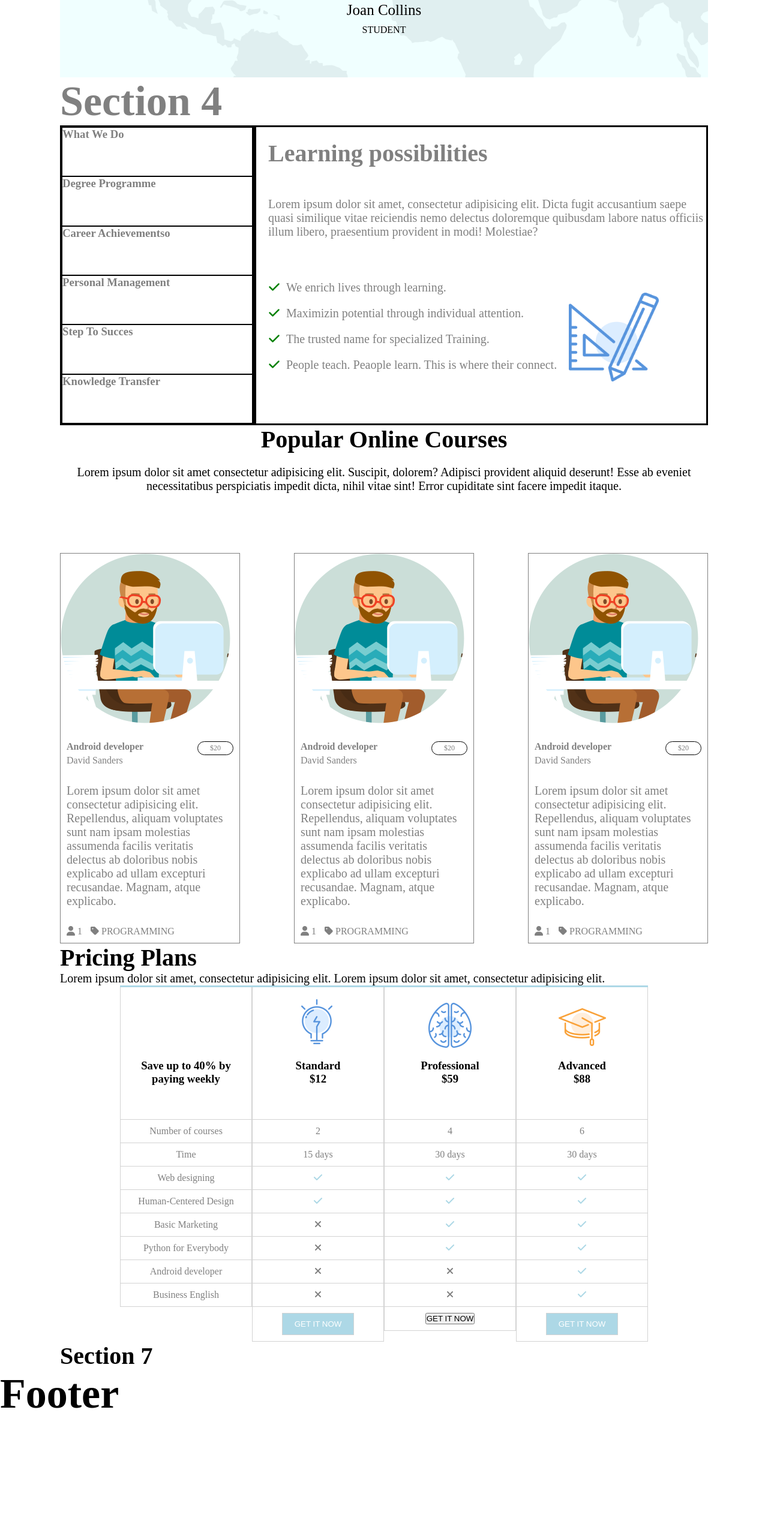
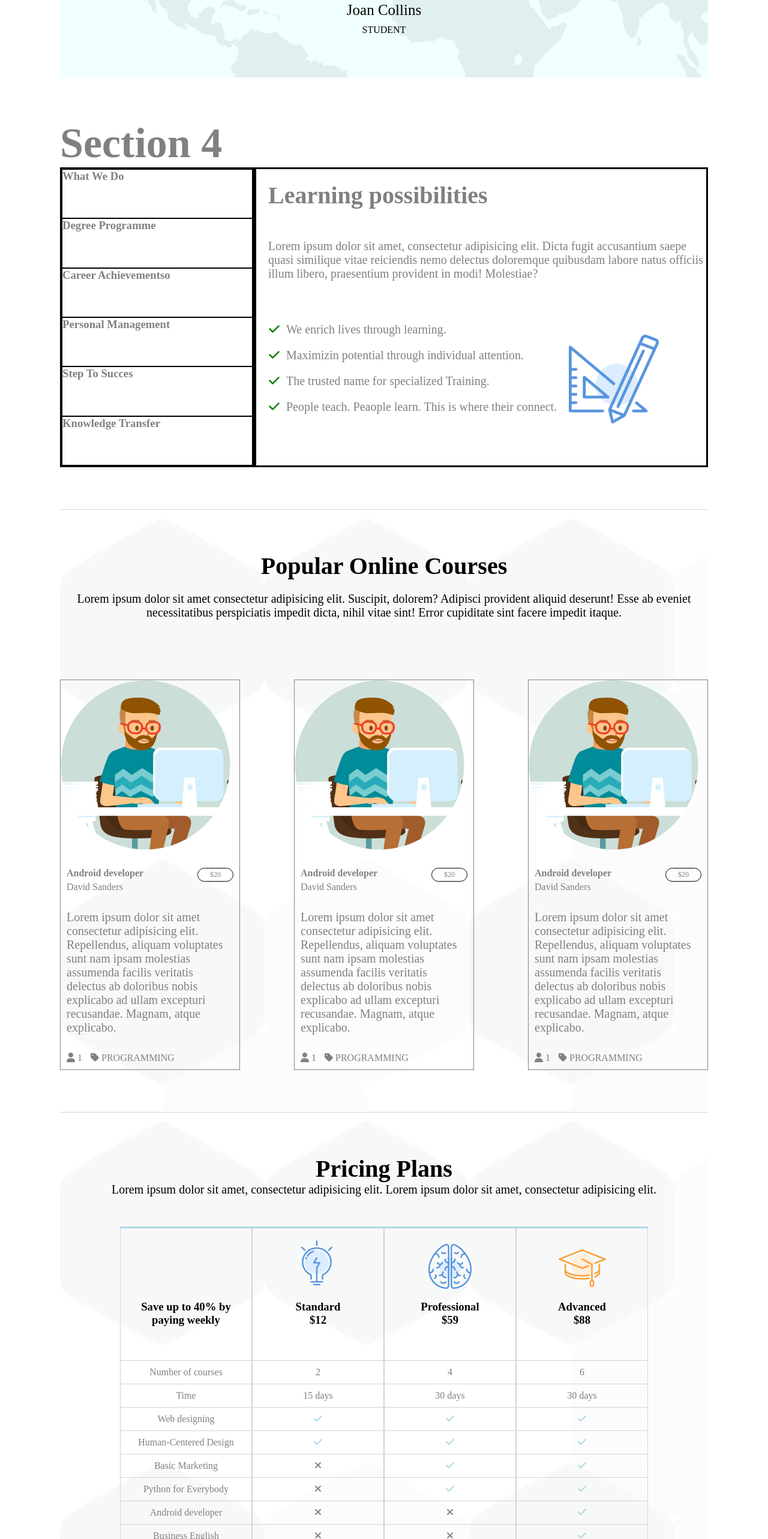
Before and after one commit to Nembo93/proj-html-vuejs, a Vue app: page / in a window 1280 px wide. Shown: the part 2600-5166 px from the top of the page at 60% size. Before the commit the page ends 4964 px from the top, so only its background shows below. Built offline with nearby package versions, Linux system fonts and the light colour scheme.

Commit message:
Aggiunge immagine di background a sezioni 5 e 6

```diff
--- a/src/components/AppSection4.vue
+++ b/src/components/AppSection4.vue
@@ -92,6 +92,10 @@ export default{
 <style scoped>
 *{
     color: gray;
+}
+section{
+    padding-top: 70px;
+    padding-bottom: 70px;
 }
 .sec4_col{
     height: 500px;
--- a/src/components/AppSection5.vue
+++ b/src/components/AppSection5.vue
@@ -59,6 +59,12 @@ export default{
 </template>
 
 <style scoped>
+section{
+    border-top: 1px solid lightgray;
+    padding-top: 70px;
+    padding-bottom: 70px;
+    background-image: url(../assets/page-background-img.png);
+}
 h2{
     margin-bottom: 20px;
 }
--- a/src/components/AppSection6.vue
+++ b/src/components/AppSection6.vue
@@ -6,8 +6,10 @@ export default{
 
 <template>
     <section>
-        <h2>Pricing Plans</h2>
-        <p>Lorem ipsum dolor sit amet, consectetur adipisicing elit. Lorem ipsum dolor sit amet, consectetur adipisicing elit.</p>
+        <div class="section_title">
+            <h2>Pricing Plans</h2>
+            <p>Lorem ipsum dolor sit amet, consectetur adipisicing elit. Lorem ipsum dolor sit amet, consectetur adipisicing elit.</p>
+        </div>
 
         <!-- Tabella -->
         <div class="container disp_flex">
@@ -182,6 +184,16 @@ export default{
 </template>
 
 <style scoped>
+section{
+    border-top: 1px solid lightgray;
+    padding-top: 70px;
+    padding-bottom: 70px;
+    background-image: url(../assets/page-background-img.png);
+}
+.section_title{
+    text-align: center;
+    margin-bottom: 50px;
+}
 .col{
     width: calc(100% / 4);
     color: gray;
@@ -212,7 +224,7 @@ export default{
     border: 1px solid lightgray;
     color: gray;
 }
-.price_button{
+.active_button{
     padding: 10px 20px;
     border: 1px solid lightgray;
     color: white;
```
Also changed, not shown: src/assets/page-background-img.png (added).
